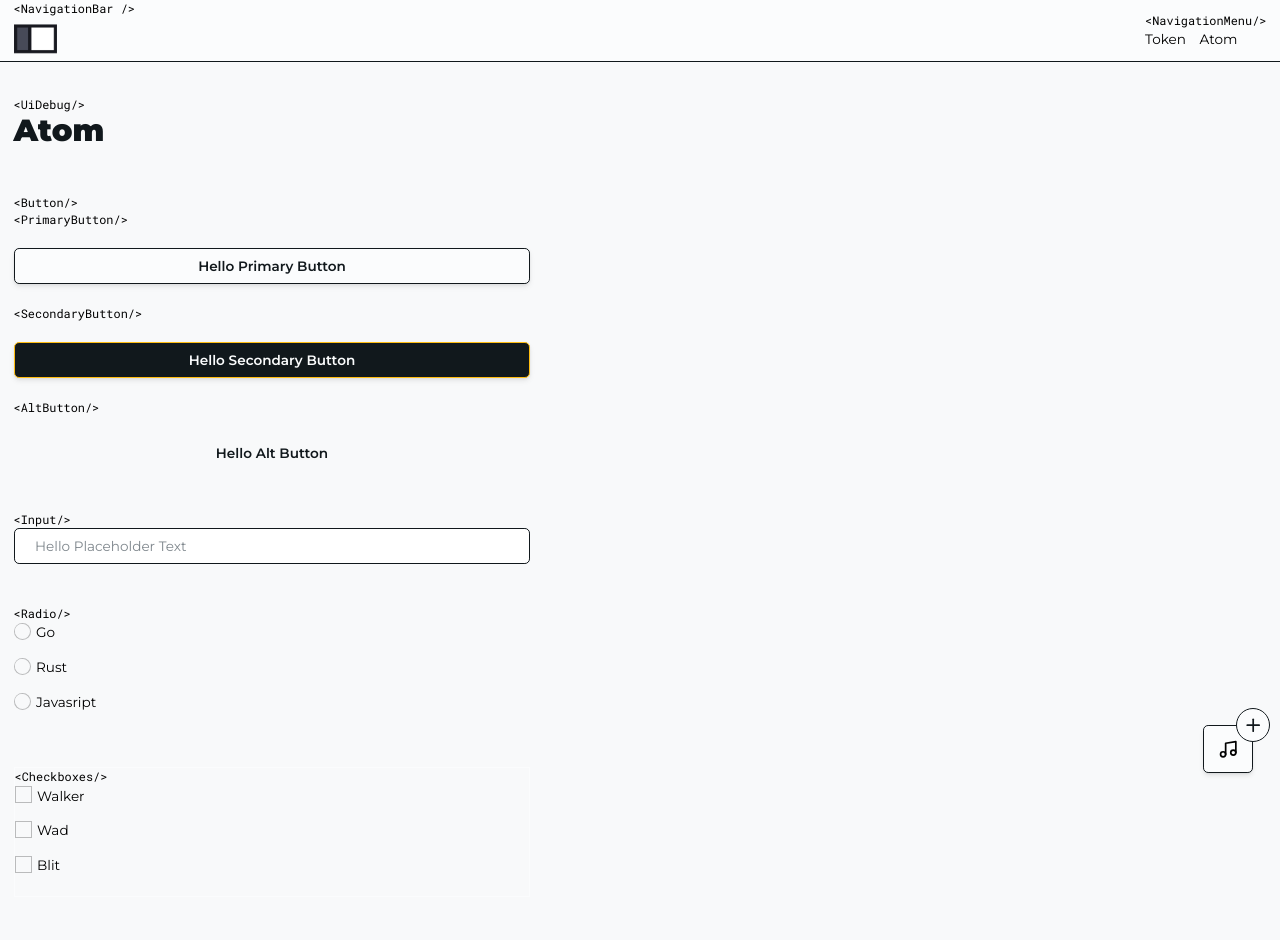
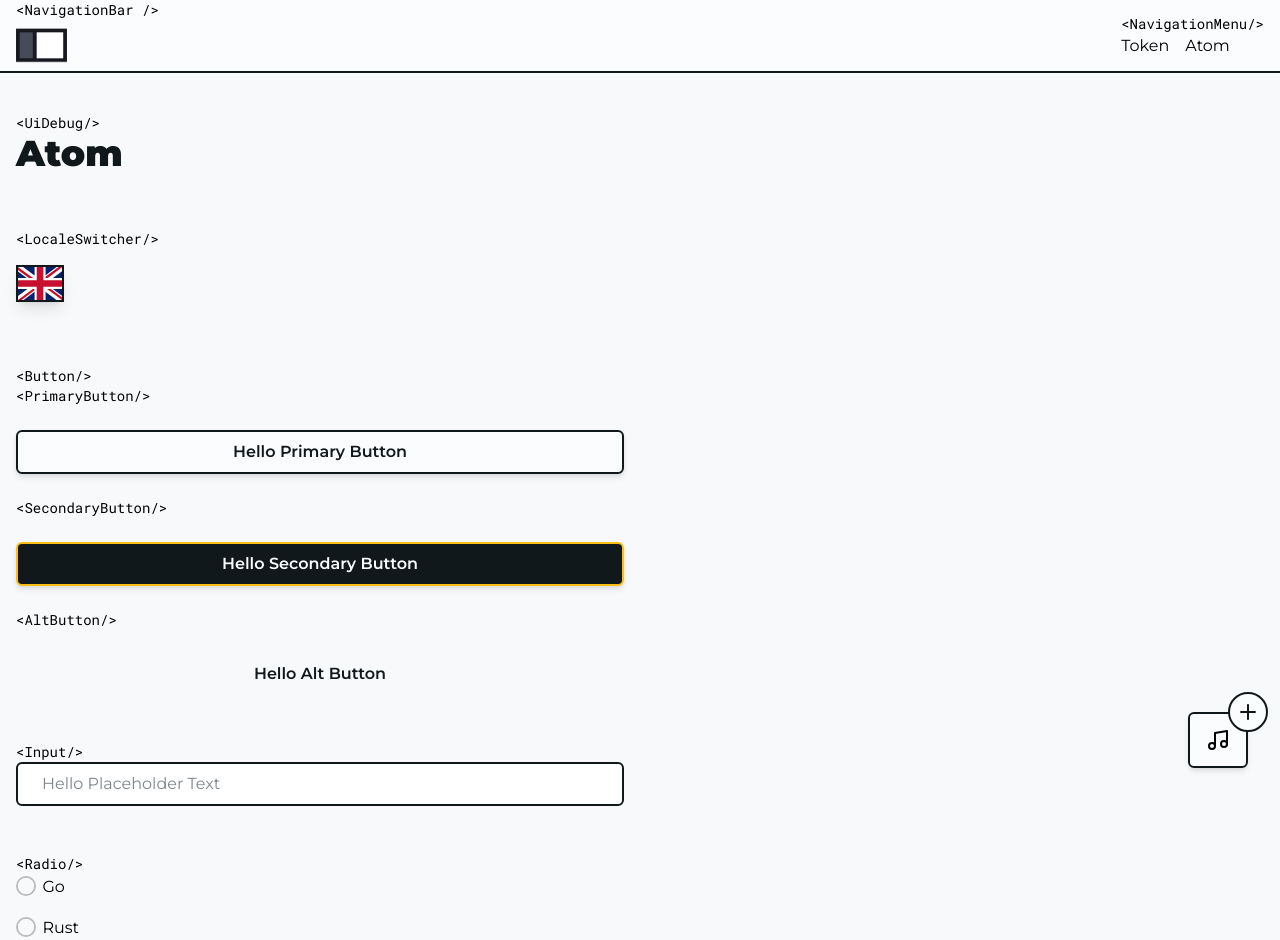
Before and after one commit to untungso/universe, a Next.js app: page /en/ui-debug/atom in a window 1280 px wide. Shown: the top 940 px of the page. Built offline with nearby package versions, Linux system fonts and the light colour scheme.

Commit message:
fix locale switcher

```diff
--- a/app/[lang]/globals.css
+++ b/app/[lang]/globals.css
@@ -15,7 +15,6 @@
 }
 
 html {
-  zoom: 0.85;
   scroll-behavior: smooth;
   background-color: var(--slate2);
 }
--- a/app/[lang]/locale-switcher.tsx
+++ b/app/[lang]/locale-switcher.tsx
@@ -2,6 +2,8 @@
 
 import { usePathname } from "next/navigation";
 import Link from "next/link";
+
+import { Locale } from "@/utils";
 
 const LocaleSwitcher = () => {
   const pathName = usePathname();
@@ -11,11 +13,23 @@ const LocaleSwitcher = () => {
     segments[1] = locale;
     return segments.join("/");
   };
+  const getCurrentLocale = (): Locale => {
+    const segments = pathName.split("/")[1];
+    if (segments === "id") {
+      return "en";
+    } else {
+      return "id";
+    }
+  };
 
   return (
     <div className="my-4 h-auto w-12 border-2 border-slate-12 shadow-lg">
-      <Link href={redirectedPathName(pathName === "/id" ? "en" : "id")}>
-        {pathName === "/id" ? <IndonesianFlag /> : <UnitedKingdomFlag />}
+      <Link href={redirectedPathName(getCurrentLocale())}>
+        {getCurrentLocale() === "en" ? (
+          <IndonesianFlag />
+        ) : (
+          <UnitedKingdomFlag />
+        )}
       </Link>
     </div>
   );
--- a/app/[lang]/page.tsx
+++ b/app/[lang]/page.tsx
@@ -5,8 +5,8 @@ import {
   Paragraph,
   InsteadLogo,
   StyledCode,
-  PrimaryButton,
-} from "@/components";
+} from "@/components/server";
+import { PrimaryButton } from "@/components/client";
 import { Locale, getDictionary } from "@/utils";
 
 import Link from "next/link";
--- a/app/[lang]/ui-debug/atom/page.tsx
+++ b/app/[lang]/ui-debug/atom/page.tsx
@@ -1,16 +1,16 @@
+import { Suspense } from "react";
 import {
   AltButton,
   CheckBoxInput,
-  Debug,
-  Heading,
+  SelectInput,
   PrimaryButton,
   RadioInput,
   SecondaryButton,
-  Section,
-  StyledCode,
   TextInput,
-  Title,
-} from "@/components";
+  Debug,
+} from "@/components/client";
+import { Section, StyledCode, Title } from "@/components/server";
+import LocaleSwitcher from "../../locale-switcher";
 
 import type { Metadata } from "next";
 
@@ -25,6 +25,12 @@ export default function AtomDebug() {
       <Section>
         <StyledCode>UiDebug</StyledCode>
         <Title>Atom</Title>
+      </Section>
+      <Section>
+        <StyledCode>LocaleSwitcher</StyledCode>
+        <Suspense>
+          <LocaleSwitcher />
+        </Suspense>
       </Section>
       <Section>
         <StyledCode>Button</StyledCode>
@@ -58,16 +64,16 @@ export default function AtomDebug() {
           <CheckBoxInput
             name="Nicest Chips"
             data={[
-              { label: "Walker", key: "wanker" },
-              { label: "Wad", key: "part ot nnmy machine" },
-              { label: "Blit", key: "wanker" },
+              { label: "Walker", key: "walker" },
+              { label: "Tyler's", key: "tylers" },
+              { label: "Chitato", key: "chitato" },
             ]}
           />
         </Debug>
       </Section>
       <Section>
         <StyledCode>Select</StyledCode>
-        <Heading>🚧 Under Construction 🚧</Heading>
+        <SelectInput />
       </Section>
     </div>
   );
--- a/app/[lang]/ui-debug/footer.tsx
+++ b/app/[lang]/ui-debug/footer.tsx
@@ -1,6 +1,4 @@
-"use client";
-
-import { StyledCode } from "@/components";
+import { StyledCode } from "@/components/server";
 
 export const Footer = () => {
   return (
--- a/app/[lang]/ui-debug/nav.tsx
+++ b/app/[lang]/ui-debug/nav.tsx
@@ -1,6 +1,6 @@
 "use client";
 
-import { InsteadLogo, StyledCode } from "@/components";
+import { InsteadLogo, StyledCode } from "@/components/server";
 import Link from "next/link";
 import { usePathname } from "next/navigation";
 
@@ -19,8 +19,8 @@ export const NavigationBar = () => {
         <div className="flex flex-col">
           <StyledCode>NavigationMenu</StyledCode>
           <div className="flex flex-row gap-4">
-            <Link href={`/ui-debug`}>Token</Link>
-            <Link href={`/ui-debug/atom`}>Atom</Link>
+            <Link href={`/${locale}/ui-debug`}>Token</Link>
+            <Link href={`/${locale}/ui-debug/atom`}>Atom</Link>
           </div>
         </div>
       </div>
--- a/app/[lang]/ui-debug/page.tsx
+++ b/app/[lang]/ui-debug/page.tsx
@@ -6,7 +6,7 @@ import {
   SubTitle,
   Section,
   Title,
-} from "@/components";
+} from "@/components/server";
 import { Locale, getDictionary } from "@/utils";
 
 import type { Metadata } from "next";
@@ -38,10 +38,8 @@ export default async function TokenDebug({
         <Title>{dictionary["ipsum"].title}</Title>
         <StyledCode>SubTitle</StyledCode>
         <SubTitle>{dictionary["ipsum"].title}</SubTitle>
-
         <StyledCode>Heading</StyledCode>
         <Heading>{dictionary["ipsum"].title}</Heading>
-
         <StyledCode>Paragraph</StyledCode>
         <Paragraph>{dictionary["ipsum"].paragraph}</Paragraph>
       </Section>
--- a/middleware.ts
+++ b/middleware.ts
@@ -31,5 +31,5 @@ export function middleware(request: NextRequest) {
 }
 
 export const config = {
-  matcher: ["/((?!api|_next/static|_next/image|favicon.ico).*)"],
+  matcher: ["/((?!api|_next|favicon.ico|assets).*)"],
 };
--- a/packages/components/input/select.tsx
+++ b/packages/components/input/select.tsx
@@ -1,6 +1,6 @@
 import * as React from "react";
 
-export const Select = () => {
+export const SelectInput = () => {
   return (
     <div>
       <div>Select</div>
--- /dev/null
+++ b/packages/components/server.tsx
@@ -0,0 +1,12 @@
+// Server Safe Component
+
+// Box Components
+export * from "./box/section";
+// Branding Components
+export * from "./branding/instead-logo";
+export * from "./branding/styled-code";
+// Typography
+export * from "./typography/title";
+export * from "./typography/sub-title";
+export * from "./typography/heading";
+export * from "./typography/paragraph";
```
Also changed, not shown: packages/components/client.tsx (renamed from packages/components/index.tsx, +0 -9 lines).
